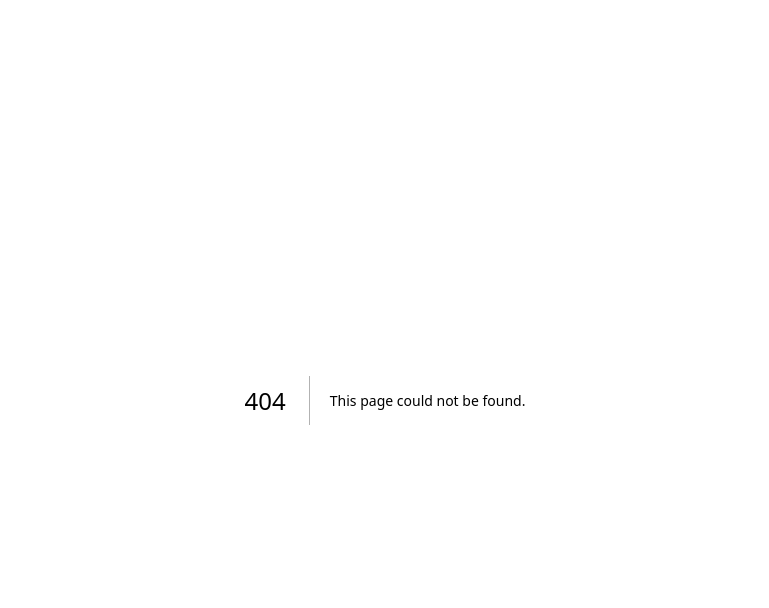
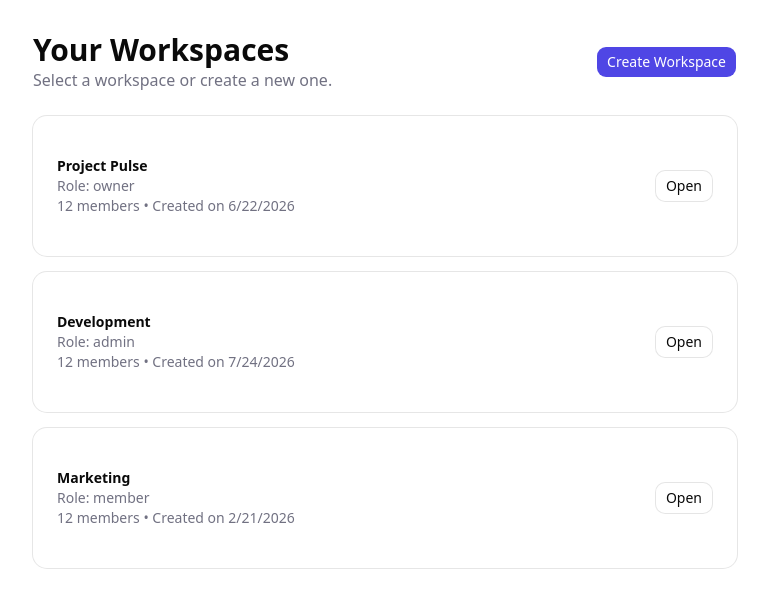
Before and after one commit to yousseff907/Techtalks-project-pulse, a Next.js app in the folder frontend/: page /workspaces in a window 1280 px wide. Before the commit this address had no page. Shown: the top 608 px of the page, without its empty margins (255-1024 px from the left). Built offline with nearby package versions, Linux system fonts and the light colour scheme.

Commit message:
Added Workspace Switcher page + mock examples

```diff
--- /dev/null
+++ b/frontend/app/workspaces/page.tsx
@@ -0,0 +1,232 @@
+"use client";
+
+import Link from "next/link";
+import { useRouter } from "next/navigation";
+
+import { useQuery } from "@tanstack/react-query";
+
+import { Card, CardContent } from "@/components/ui/card";
+import { Button } from "@/components/ui/button";
+
+import { useAuthStore } from "@/lib/auth-store";
+
+interface Workspace {
+	id: number;
+	name: string;
+	role: string;
+    member_count: number;
+    created_at: string;
+}
+
+function authHeaders(token: string |null) {
+	return {
+		"Content-Type": "application/json",
+		...(token
+			? { Authorization: `Bearer ${token}` }
+			: {}),
+	};
+}
+
+const mockWorkspaces: Workspace[] = [
+    {
+    id: 1,
+    name: "Project Pulse",
+    role: "owner",
+    member_count: 12,
+    created_at: "2026-06-22T14:30:00Z",
+    },
+
+    {		id: 2,
+		name: "Development",
+		role: "admin",
+        member_count: 12,
+        created_at: "2026-07-24T14:23:00Z",
+	},
+	{
+		id: 3,
+		name: "Marketing",
+		role: "member",
+        member_count: 12,
+        created_at: "2026-02-21T19:10:00Z",
+	},
+];
+
+async function fetchWorkspaces(
+	token: string | null
+): Promise<Workspace[]> {
+
+	// Temporary until backend integration
+	return Promise.resolve(mockWorkspaces);
+
+	/*
+	const response = await fetch(
+		`${process.env.NEXT_PUBLIC_API_URL}/workspaces`,
+		{
+			method: "GET",
+			headers: authHeaders(token),
+		}
+	);
+
+	if (!response.ok) {
+		const error = await response.json();
+
+		throw new Error(
+			error.detail ??
+			"Failed to load workspaces"
+		);
+	}
+
+	return response.json();
+	*/
+}
+
+export default function WorkspacesPage() {
+
+	const router = useRouter();
+
+	const accessToken = useAuthStore(
+		(state) => state.accessToken
+	);
+
+	const {
+		data: workspaces,
+		isLoading,
+		isError,
+		error,
+	} = useQuery({
+		queryKey: ["workspaces"],
+		queryFn: () => fetchWorkspaces(accessToken),
+
+		// Restore when backend is connected.
+		// enabled: !!accessToken,
+	});
+
+	/*
+	if (!accessToken) {
+		return (
+			<main className="mx-auto max-w-3xl p-8">
+				<Card>
+					<CardContent className="p-8">
+						<p>
+							You need to be signed in
+							to view this page.
+						</p>
+					</CardContent>
+				</Card>
+			</main>
+		);
+	}
+	*/
+
+	return (
+		<main className="mx-auto max-w-3xl space-y-6 p-8">
+
+			<div className="flex items-center justify-between">
+
+				<div>
+					<h1 className="text-3xl font-bold">
+						Your Workspaces
+					</h1>
+
+					<p className="text-muted-foreground">
+						Select a workspace or create a new one.
+					</p>
+				</div>
+
+				<Link href="/workspaces/create">
+					<Button>
+						Create Workspace
+					</Button>
+				</Link>
+
+			</div>
+
+			{isLoading && (
+				<Card>
+					<CardContent className="p-8">
+						Loading workspaces...
+					</CardContent>
+				</Card>
+			)}
+
+			{isError && (
+				<Card>
+					<CardContent className="p-8">
+						<p className="text-destructive">
+							{error.message}
+						</p>
+					</CardContent>
+				</Card>
+			)}
+
+			{workspaces &&
+				workspaces.length === 0 && (
+					<Card>
+						<CardContent className="space-y-4 p-8">
+
+							<p>
+								You don't belong to any
+								workspaces yet.
+							</p>
+
+							<Link
+								href="/workspaces/create"
+							>
+								<Button>
+									Create your first workspace
+								</Button>
+							</Link>
+
+						</CardContent>
+					</Card>
+				)}
+
+			{workspaces &&
+				workspaces.length > 0 && (
+					<div className="space-y-4">
+
+						{workspaces.map(
+							(workspace) => (
+								<Card
+									key={workspace.id}
+									className="cursor-pointer transition hover:border-primary"
+									onClick={() =>
+										router.push(
+											`/workspaces/${workspace.id}`
+										)
+									}
+								>
+									<CardContent className="flex items-center justify-between p-6">
+
+										<div>
+											<p className="font-semibold">
+												{workspace.name}
+											</p>
+
+											<p className="text-sm text-muted-foreground">
+												Role: {workspace.role}
+											</p>
+
+                                            <p className="text-sm text-muted-foreground">
+                                            {workspace.member_count} members • Created on {" "}
+                                            {new Date(workspace.created_at).toLocaleDateString()}
+                                            </p>
+										</div>
+
+										<Button
+											variant="outline"
+										>
+											Open
+										</Button>
+
+									</CardContent>
+								</Card>
+							)
+						)}
+
+					</div>
+				)}
+
+		</main>
+	);
+}
```
